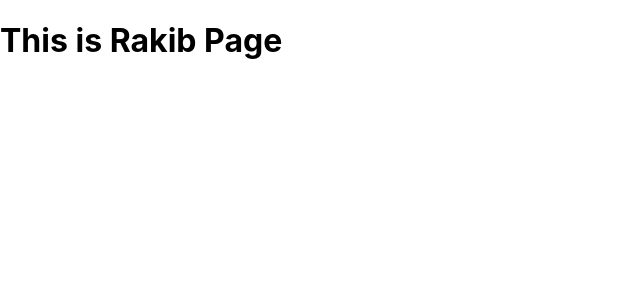
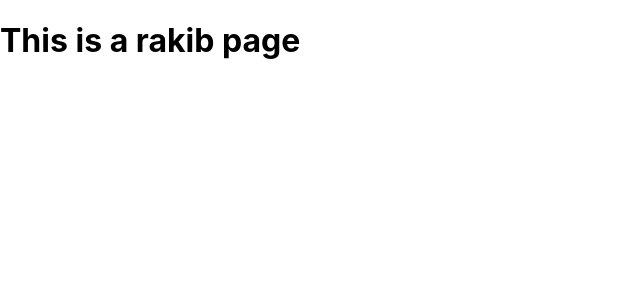
Before and after one commit to rakib00-dev/nextjs, a Next.js app: page /user/rakib in a window 1280 px wide. Shown: the top 300 px of the page, without its empty margins (0-640 px from the left). Built offline with nearby package versions, Linux system fonts and the light colour scheme.

Commit message:
added touched with dynamic routing

```diff
--- /dev/null
+++ b/pages/user/[username].js
@@ -0,0 +1,5 @@
+import { useRouter } from 'next/router';
+export default () => {
+  const { query } = useRouter();
+  return <h1>This is a {query.username} page</h1>;
+};
--- a/pages/user/rakib.js
+++ /dev/null
@@ -1,3 +0,0 @@
-export default () => {
-  return <h1>This is Rakib Page</h1>;
-};
```
